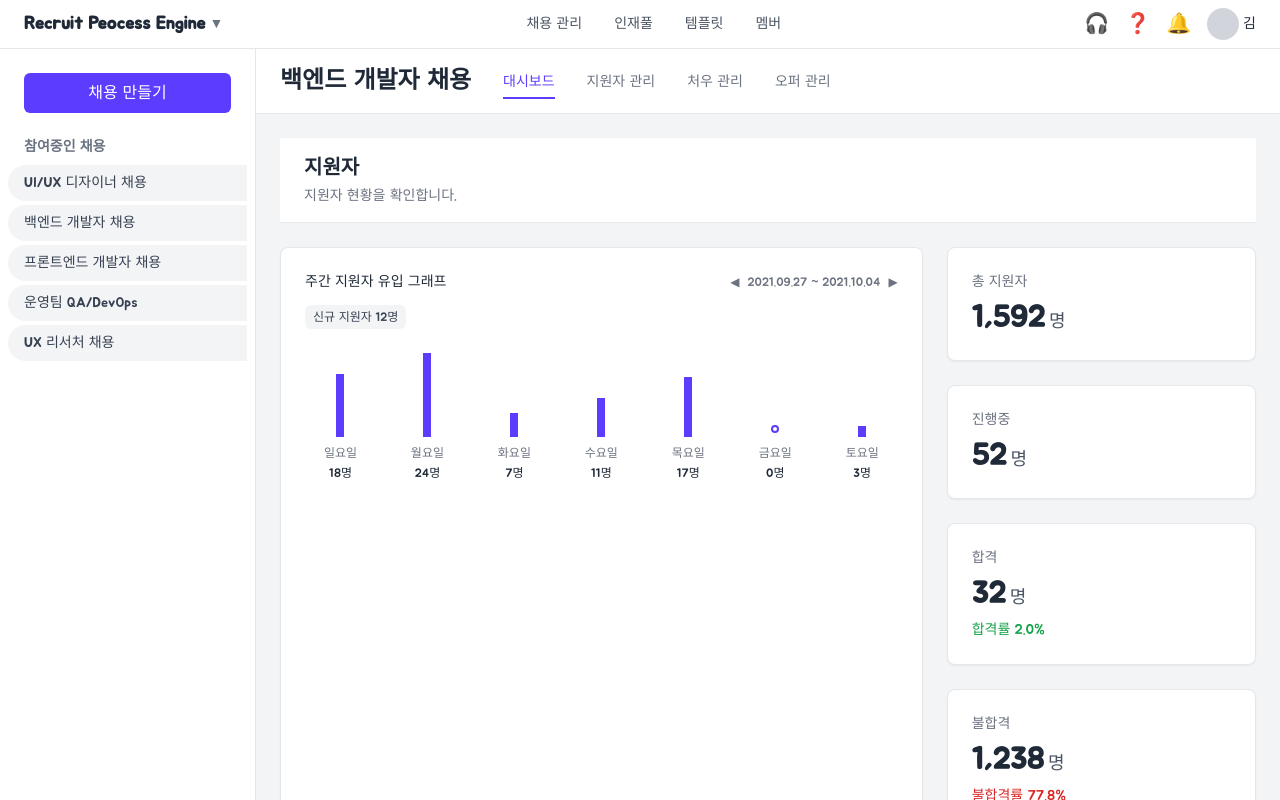
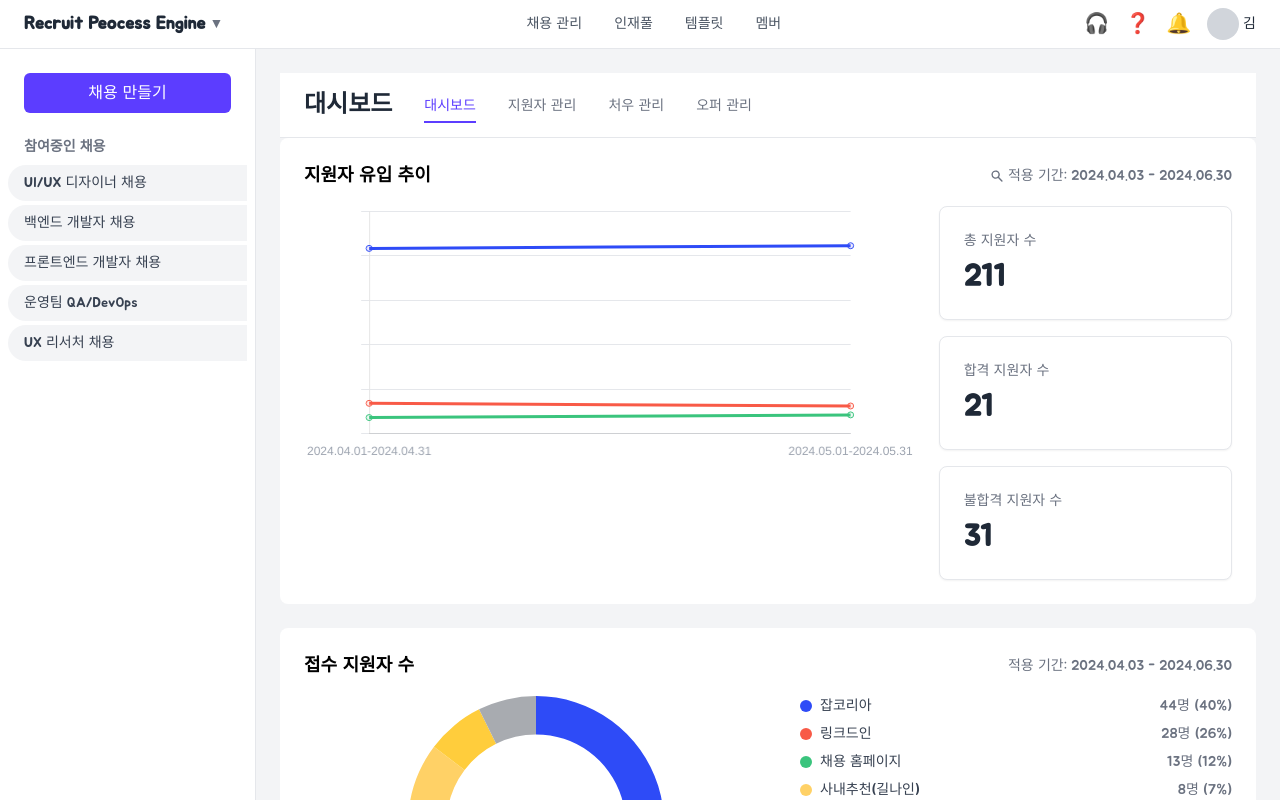
Before and after one commit to HongJungWan/recruit-process-engine-front, a React (Vite) app: page /dashboard in a window 1280 px wide. Built offline with nearby package versions, Linux system fonts and the light colour scheme.

Commit message:
fix: 대시보드 수정, 그래프, 범례 차트, 그리드

```diff
--- a/package.json
+++ b/package.json
@@ -8,7 +8,10 @@
     "preview": "vite preview"
   },
   "dependencies": {
+    "chart.js": "^4.5.0",
+    "chartjs-adapter-date-fns": "^3.0.0",
     "react": "^18.0.0",
+    "react-chartjs-2": "^5.3.0",
     "react-dom": "^18.0.0",
     "react-icons": "^5.5.0",
     "react-router-dom": "^6.0.0"
--- a/src/pages/Dashboard.jsx
+++ b/src/pages/Dashboard.jsx
@@ -1,155 +1,267 @@
-// src/pages/Dashboard.jsx
 import React, { useState } from "react";
 import { HiSearch } from "react-icons/hi";
 import Sidebar from "@/components/common/Sidebar";
 import Topbar from "@/components/common/Topbar";
 import Header from "@/components/common/Header";
 import StatsCard from "@/components/common/StatsCard";
+import { Line, Doughnut } from "react-chartjs-2";
+import "chart.js/auto";
 
 const Dashboard = () => {
   const [activeTab, setActiveTab] = useState("대시보드");
 
-  const weeklyData = [
-    { day: "일요일", count: 18 },
-    { day: "월요일", count: 24 },
-    { day: "화요일", count: 7 },
-    { day: "수요일", count: 11 },
-    { day: "목요일", count: 17 },
-    { day: "금요일", count: 0 },
-    { day: "토요일", count: 3 },
+  // 1) 지원자 유입 추이(Line Chart)
+  const lineData = {
+    labels: ["2024.04.01-2024.04.31", "2024.05.01-2024.05.31"],
+    datasets: [
+      {
+        label: "총 지원자 수",
+        data: [208, 211],
+        borderColor: "#2E4BF7",
+        backgroundColor: "rgba(79, 70, 229, 0.1)",
+        tension: 0.4,
+      },
+      {
+        label: "불합격 지원자 수",
+        data: [34, 31],
+        borderColor: "#F85A47",
+        backgroundColor: "rgba(248, 90, 71, 0.1)",
+        tension: 0.4,
+      },
+      {
+        label: "합격 지원자 수",
+        data: [18, 21],
+        borderColor: "#3AC47D",
+        backgroundColor: "rgba(58, 196, 125, 0.1)",
+        tension: 0.4,
+      },
+    ],
+  };
+  const lineOptions = {
+    maintainAspectRatio: false,
+    plugins: { legend: { display: false } },
+    scales: {
+      x: { grid: { display: false }, ticks: { color: "#9CA3AF" } },
+      y: {
+        grid: { borderDash: [4, 4], color: "#E5E7EB" },
+        ticks: { display: false },
+      },
+    },
+  };
+
+  // 2) 접수 지원자 수 (Doughnut Chart)
+  const doughnutData = {
+    labels: [
+      "잡코리아",
+      "링크드인",
+      "채용 홈페이지",
+      "사내추천(길나인)",
+      "사내추천(배준호)",
+      "기타",
+    ],
+    datasets: [
+      {
+        data: [44, 28, 13, 8, 8, 8],
+        backgroundColor: [
+          "#2E4BF7",
+          "#F85A47",
+          "#3AC47D",
+          "#FFD166",
+          "#FFCD3C",
+          "#A8ABB0",
+        ],
+        borderWidth: 0,
+      },
+    ],
+  };
+  const doughnutOptions = {
+    maintainAspectRatio: false,
+    cutout: "70%",
+    plugins: { legend: { display: false } },
+  };
+  const totalApplied = doughnutData.datasets[0].data.reduce(
+    (sum, x) => sum + x,
+    0
+  );
+
+  // 3) 우측 통계 카드
+  const stats = [
+    { title: "총 지원자 수", value: "211명", change: "+3명", changeType: "up" },
+    {
+      title: "합격 지원자 수",
+      value: "21명",
+      change: "+3명",
+      changeType: "up",
+    },
+    {
+      title: "불합격 지원자 수",
+      value: "31명",
+      change: "-3명",
+      changeType: "down",
+    },
   ];
-  const maxCount = Math.max(...weeklyData.map((d) => d.count));
 
-  const totalApplicants = 1592;
-  const inProgress = 52;
-  const accepted = 32;
-  const rejected = 1238;
-  const acceptRate =
-    totalApplicants > 0
-      ? ((accepted / totalApplicants) * 100).toFixed(1)
-      : "0.0";
-  const rejectRate =
-    totalApplicants > 0
-      ? ((rejected / totalApplicants) * 100).toFixed(1)
-      : "0.0";
+  // 4) 테이블 데이터
+  const tableData = [
+    {
+      source: "잡코리아",
+      applied: 44,
+      appliedPct: 41,
+      appliedRate: "15.3%",
+      total: 422,
+      totalPct: 30,
+    },
+    {
+      source: "링크드인",
+      applied: 28,
+      appliedPct: 26,
+      appliedRate: "15%",
+      total: 219,
+      totalPct: 21,
+    },
+    {
+      source: "채용 홈페이지",
+      applied: 13,
+      appliedPct: 12,
+      appliedRate: "9.3%",
+      total: 122,
+      totalPct: 14,
+    },
+    {
+      source: "사내추천(길나인)",
+      applied: 8,
+      appliedPct: 7,
+      appliedRate: "11.2%",
+      total: 102,
+      totalPct: 11,
+    },
+    {
+      source: "사내추천(배준호)",
+      applied: 8,
+      appliedPct: 7,
+      appliedRate: "3.5%",
+      total: 91,
+      totalPct: 11,
+    },
+    {
+      source: "기타",
+      applied: 8,
+      appliedPct: 7,
+      appliedRate: "3.5%",
+      total: 121,
+      totalPct: 23,
+    },
+  ];
 
   return (
     <div className="h-screen flex flex-col">
       <Topbar />
-
       <div className="flex flex-1 overflow-hidden">
         <Sidebar />
-
-        <div className="flex-1 flex flex-col overflow-auto bg-neutral-100">
+        <main className="flex-1 overflow-auto bg-neutral-100 p-6">
+          {/* 탭 헤더 */}
           <Header
-            title="백엔드 개발자 채용"
+            title="대시보드"
             activeTab={activeTab}
             setActiveTab={setActiveTab}
           />
 
-          {activeTab === "대시보드" && (
-            <div className="p-6 flex flex-col space-y-6">
-              {/* 검색·필터·정렬·칸반 설정 바 */}
-              <section>
-                <div className="flex items-center flex-wrap gap-3 px-6 py-4 bg-white border-b border-gray-200">
-                  <div className="relative flex-1 max-w-md">
-                    <h2 className="text-xl font-sans font-semibold text-neutral-800">
-                      지원자
-                    </h2>
-                    <p className="text-sm text-neutral-500 mt-1">
-                      지원자 현황을 확인합니다.
-                    </p>
+          {/* Section 1: 지원자 유입 추이 */}
+          <section className="bg-white rounded-lg p-6 mb-6">
+            <div className="flex justify-between items-center mb-4">
+              <h2 className="text-lg font-semibold">지원자 유입 추이</h2>
+              <div className="flex items-center text-sm text-gray-500">
+                <HiSearch className="mr-1" /> 적용 기간: 2024.04.03 - 2024.06.30
+              </div>
+            </div>
+            <div className="grid grid-cols-1 lg:grid-cols-3 gap-6">
+              <div className="col-span-2 h-64">
+                <Line data={lineData} options={lineOptions} />
+              </div>
+              <div className="col-span-1 grid grid-rows-3 gap-4">
+                {stats.map((stat) => (
+                  <StatsCard key={stat.title} {...stat} />
+                ))}
               </div>
             </div>
           </section>
 
-              {/* ─── 차트 + 통계 카드 영역 ─── */}
-              <section className="grid grid-cols-3 gap-6">
-                {/* ─── 왼쪽: 주간 지원자 유입 그래프 카드 ─── */}
-                <div className="col-span-2 bg-white rounded-lg shadow-sm border border-neutral-200 p-6">
-                  {/* 카드 상단 */}
-                  <div className="flex items-center justify-between">
-                    <h3 className="text-sm font-sans font-medium text-neutral-800">
-                      주간 지원자 유입 그래프
-                    </h3>
-                    <div className="flex items-center space-x-2 text-xs text-neutral-500">
-                      <button className="hover:text-neutral-700">◀</button>
-                      <span>2021.09.27 ~ 2021.10.04</span>
-                      <button className="hover:text-neutral-700">▶</button>
+          {/* Section 2: 도넛 차트 + 범례 */}
+          <section className="bg-white rounded-lg p-6 mb-6">
+            <div className="flex justify-between items-center mb-4">
+              <h2 className="text-lg font-semibold">접수 지원자 수</h2>
+              <span className="text-sm text-gray-500">
+                적용 기간: 2024.04.03 - 2024.06.30
+              </span>
+            </div>
+            <div className="flex flex-col lg:flex-row items-start">
+              {/* 차트 */}
+              <div className="w-full lg:w-1/2 relative h-64">
+                <Doughnut data={doughnutData} options={doughnutOptions} />
+                <div className="absolute inset-0 flex flex-col items-center justify-center pointer-events-none">
+                  <span className="text-xl font-semibold">
+                    {totalApplied}명
+                  </span>
+                  <span className="text-sm text-gray-500">접수 지원자 수</span>
                 </div>
               </div>
-
-                  {/* 신규 지원자 뱃지 */}
-                  <div className="mt-3">
-                    <span className="inline-block px-2 py-1 bg-neutral-100 rounded-md text-xs font-medium text-neutral-700">
-                      신규 지원자 12명
+              {/* 범례 */}
+              <div className="w-full lg:w-1/2 flex flex-col justify-center lg:pl-8 mt-6 lg:mt-0">
+                {doughnutData.labels.map((label, idx) => (
+                  <div
+                    key={label}
+                    className="flex items-center text-sm text-gray-700 mb-2"
+                  >
+                    <span
+                      className="w-3 h-3 rounded-full mr-2"
+                      style={{
+                        backgroundColor:
+                          doughnutData.datasets[0].backgroundColor[idx],
+                      }}
+                    />
+                    <span className="flex-1">{label}</span>
+                    <span className="text-gray-500">
+                      {doughnutData.datasets[0].data[idx]}명 (
+                      {(
+                        (doughnutData.datasets[0].data[idx] / totalApplied) *
+                        100
+                      ).toFixed(0)}
+                      %)
                     </span>
                   </div>
-
-                  {/* 바 차트 */}
-                  <div className="mt-6 flex h-32 space-x-4">
-                    {weeklyData.map((item) => {
-                      const heightPercent =
-                        maxCount > 0
-                          ? Math.round((item.count / maxCount) * 100)
-                          : 0;
-                      return (
-                        <div
-                          key={item.day}
-                          className="flex-1 flex flex-col items-center"
-                        >
-                          <div className="flex-1 flex items-end">
-                            {item.count > 0 ? (
-                              <div
-                                className="bg-primary transition-all"
-                                style={{
-                                  height: `${heightPercent}%`,
-                                  width: "8px",
-                                }}
-                              />
-                            ) : (
-                              <div className="w-2 h-2 border-2 border-primary rounded-full mb-1" />
-                            )}
-                          </div>
-                          <span className="mt-2 text-xs text-neutral-500">
-                            {item.day}
-                          </span>
-                          <span className="mt-1 text-xs font-medium text-neutral-800">
-                            {item.count}명
-                          </span>
-                        </div>
-                      );
-                    })}
+                ))}
               </div>
             </div>
+          </section>
 
-                {/* ─── 오른쪽: 통계 카드 4개 ─── */}
-                <div className="col-span-1 flex flex-col space-y-6">
-                  <StatsCard
-                    title="총 지원자"
-                    value={totalApplicants}
-                    suffix="명"
-                  />
-                  <StatsCard title="진행중" value={inProgress} suffix="명" />
-                  <StatsCard
-                    title="합격"
-                    value={accepted}
-                    suffix="명"
-                    subValue={`합격률 ${acceptRate}%`}
-                    isPositive={true}
-                  />
-                  <StatsCard
-                    title="불합격"
-                    value={rejected}
-                    suffix="명"
-                    subValue={`불합격률 ${rejectRate}%`}
-                    isPositive={false}
-                  />
-                </div>
+          {/* Section 3: 테이블 */}
+          <section className="bg-white rounded-lg p-6">
+            <table className="w-full text-left">
+              <thead>
+                <tr className="text-sm text-gray-500">
+                  <th className="px-4 py-2">지원 경로</th>
+                  <th className="px-4 py-2">접수 지원자 수 (비중)</th>
+                  <th className="px-4 py-2">접수 지원자 수 비율</th>
+                  <th className="px-4 py-2">총 지원자 수 (비중)</th>
+                </tr>
+              </thead>
+              <tbody>
+                {tableData.map((row) => (
+                  <tr key={row.source} className="border-t">
+                    <td className="px-4 py-2 text-sm">{row.source}</td>
+                    <td className="px-4 py-2 text-sm">
+                      {row.applied}명 ({row.appliedPct}%)
+                    </td>
+                    <td className="px-4 py-2 text-sm">{row.appliedRate}</td>
+                    <td className="px-4 py-2 text-sm">
+                      {row.total}명 ({row.totalPct}%)
+                    </td>
+                  </tr>
+                ))}
+              </tbody>
+            </table>
           </section>
-            </div>
-          )}
-        </div>
+        </main>
       </div>
     </div>
   );
```
Also changed, not shown: src/main.jsx (+7 -7 lines), 1 other file (tests, documents, lock files or other folders). Lines whose indentation alone changed are shown as unchanged.
